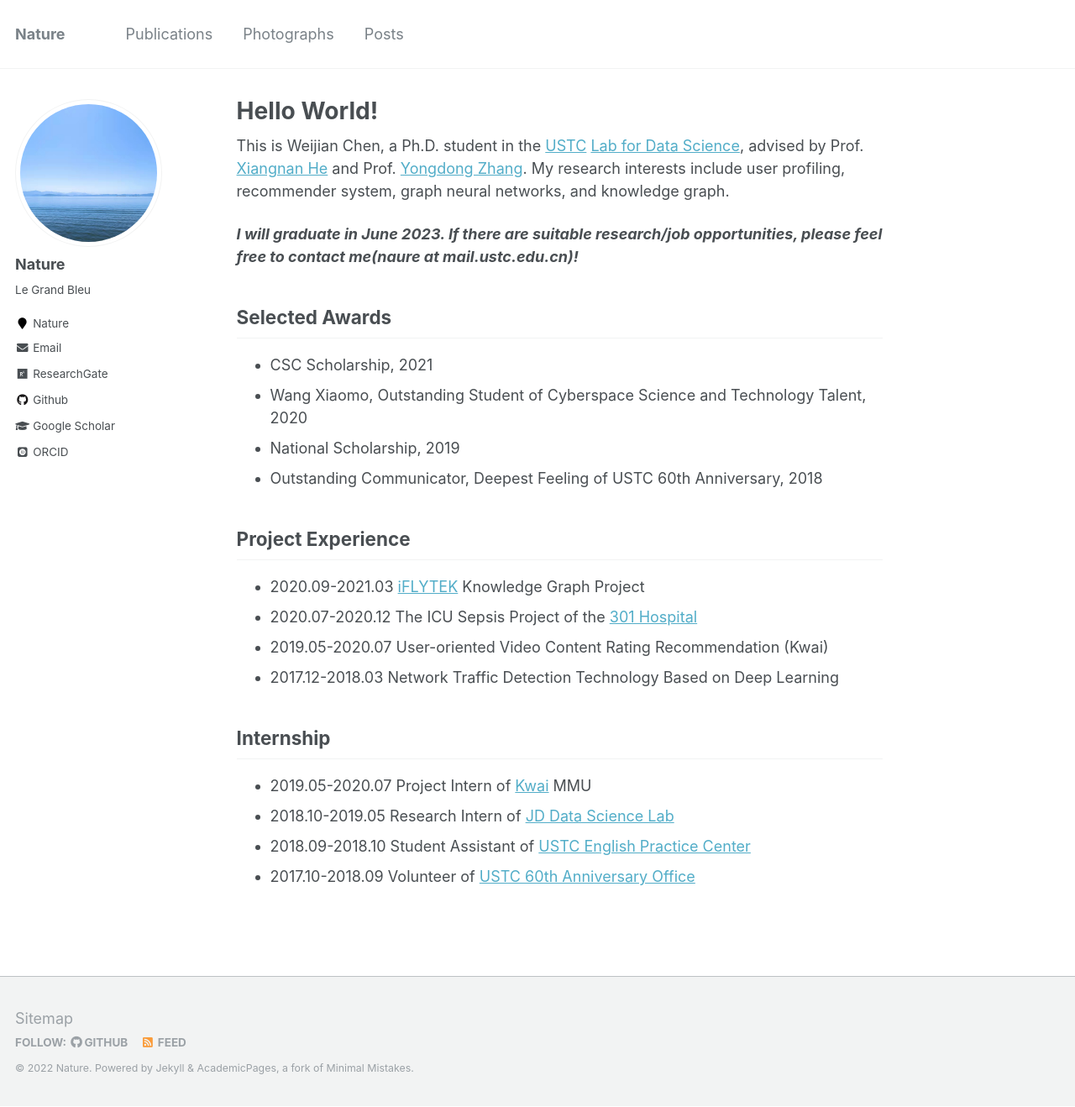
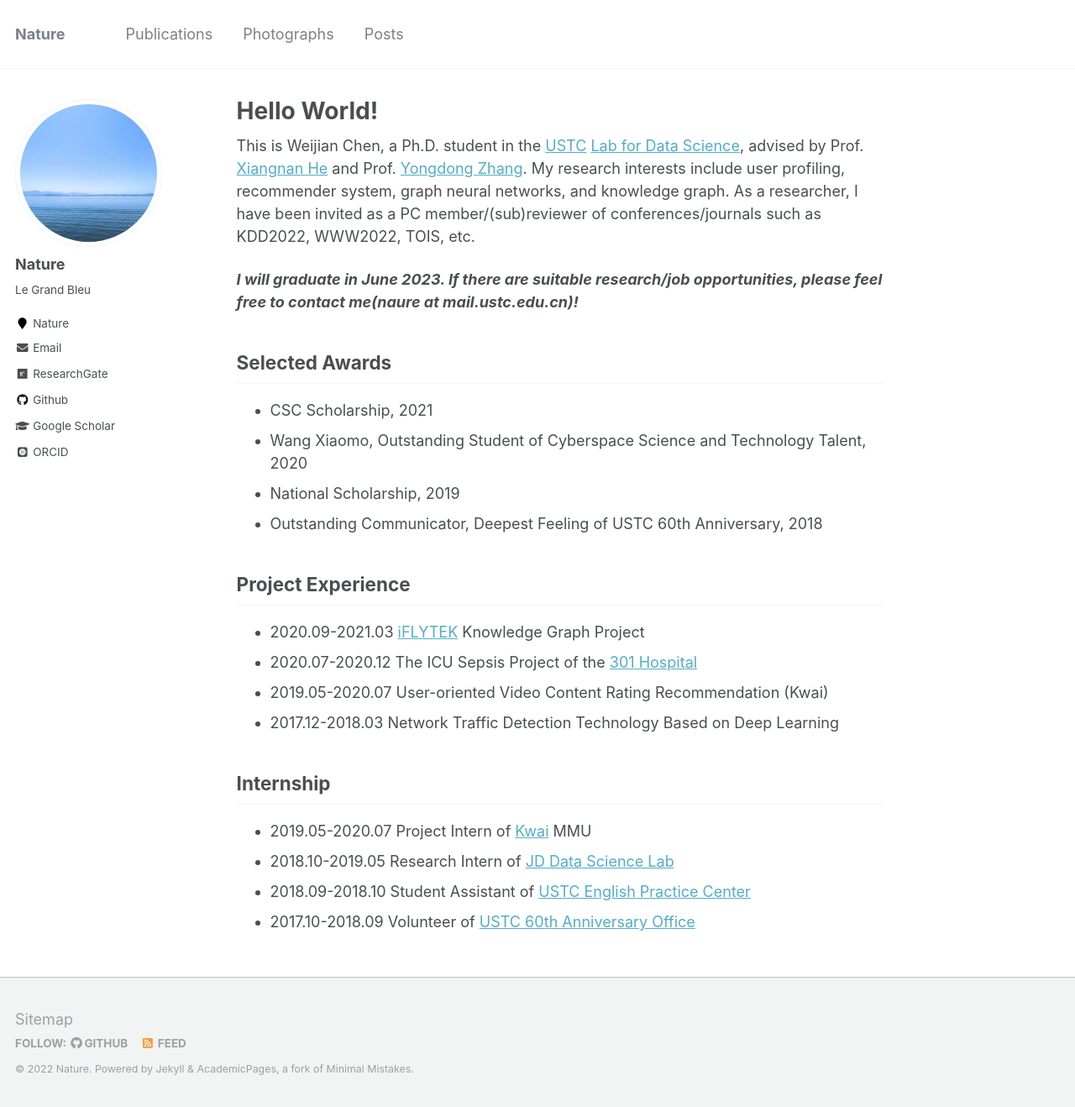
Before and after one commit to TachiChan/tachichan.github.io, a Jekyll site: the page built from _pages/about.md, in a window 1280 px wide and 1318 px high. Shown: the whole window at 84% size. Built offline with Jekyll 4.4.1, drawn with Linux system fonts in a browser that asks for light colours; some web fonts are replaced.

Commit message:
Update about.md

```diff
--- a/_pages/about.md
+++ b/_pages/about.md
@@ -8,7 +8,7 @@ redirect_from:
   - /about.html
 ---
 
-This is Weijian Chen, a Ph.D. student in the [USTC](https://en.ustc.edu.cn/) [Lab for Data Science](http://data-science.ustc.edu.cn/), advised by Prof. [Xiangnan He](http://staff.ustc.edu.cn/~hexn/) and Prof. [Yongdong Zhang](http://www.ustc-bj.cn/index.php/Vindex/product/417). My research interests include user profiling, recommender system, graph neural networks, and knowledge graph.
+This is Weijian Chen, a Ph.D. student in the [USTC](https://en.ustc.edu.cn/) [Lab for Data Science](http://data-science.ustc.edu.cn/), advised by Prof. [Xiangnan He](http://staff.ustc.edu.cn/~hexn/) and Prof. [Yongdong Zhang](http://www.ustc-bj.cn/index.php/Vindex/product/417). My research interests include user profiling, recommender system, graph neural networks, and knowledge graph. As a researcher, I have been invited as a PC member/(sub)reviewer of conferences/journals such as KDD2022, WWW2022, TOIS, etc.
 
 ***I will graduate in June 2023. If there are suitable research/job opportunities, please feel free to contact me(naure at mail.ustc.edu.cn)!***
 
```
